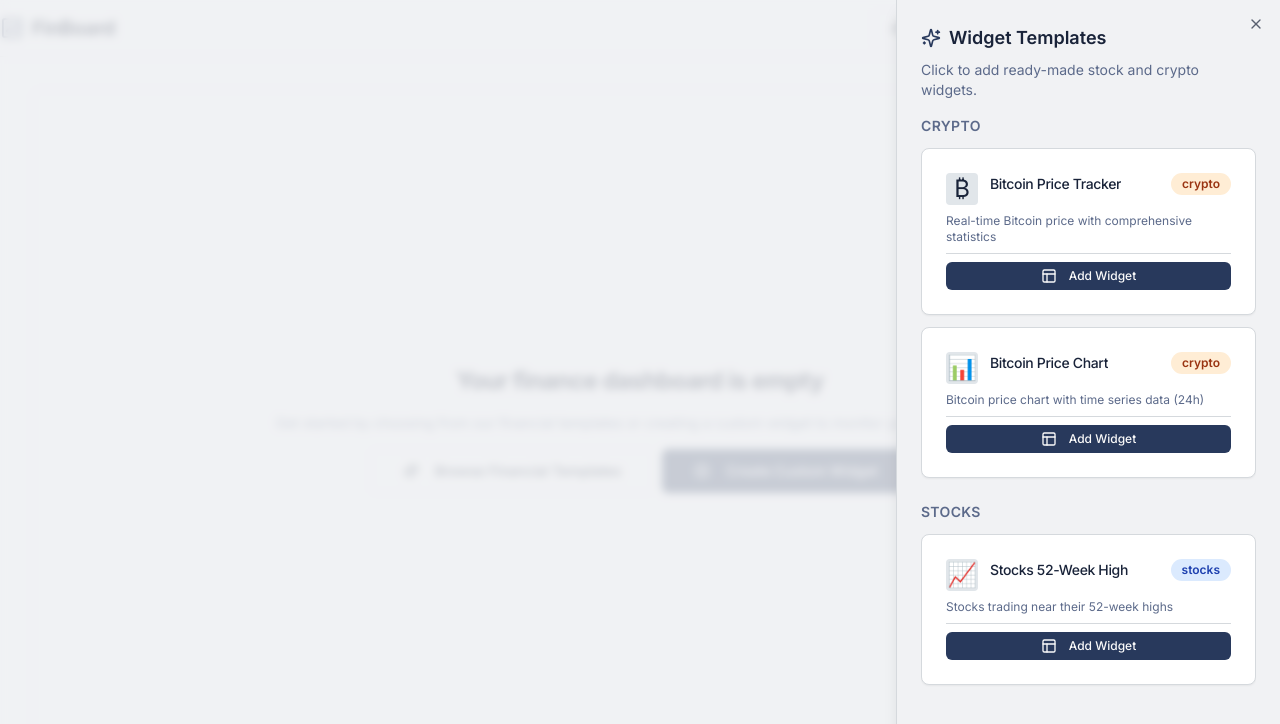
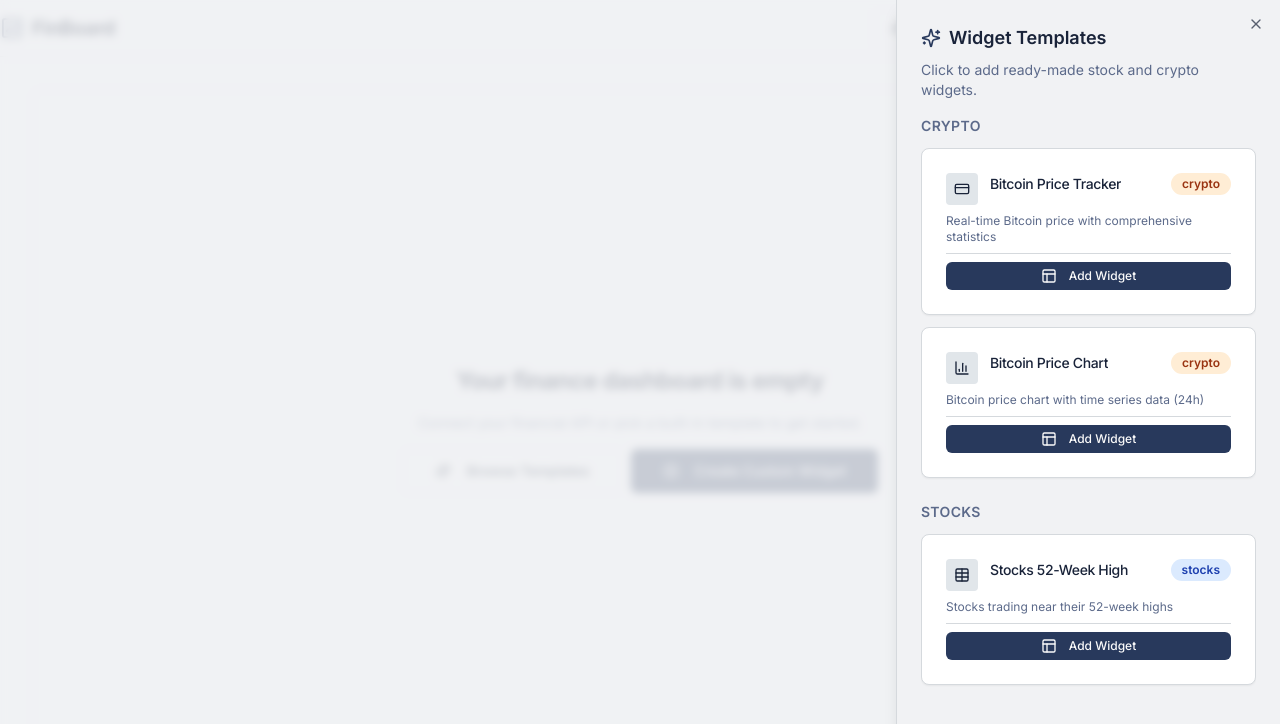
Before and after one commit to swgtds/finboard-frontend-assignment, a Next.js app: page / in a window 1280 px wide. Both pictures are taken after a click on the button "Templates". Shown: the top 724 px of the page. Built offline with nearby package versions, Linux system fonts and the light colour scheme.

Commit message:
remove: template thumbnail

```diff
--- a/src/components/Dashboard.tsx
+++ b/src/components/Dashboard.tsx
@@ -105,14 +105,14 @@ export function Dashboard() {
             <div className="flex flex-col items-center gap-4 text-center">
                 <h3 className="text-2xl font-bold tracking-tight">Your finance dashboard is empty</h3>
                 <p className="text-sm text-muted-foreground">
-                  Get started by choosing from our financial templates or creating a custom widget to monitor your investments.
+                  Connect your financial API or pick a built-in template to get started.
                   {isDragOver && " Drop template here to add it!"}
                 </p>
                 <div className="flex gap-2 flex-wrap justify-center">
                   <TemplatesSidebar>
                     <Button variant="outline" size="lg">
                       <Sparkles className="mr-2 h-4 w-4" />
-                      Browse Financial Templates
+                      Browse Templates
                     </Button>
                   </TemplatesSidebar>
                   <WidgetBuilderModal>
--- a/src/components/TemplatesSidebar.tsx
+++ b/src/components/TemplatesSidebar.tsx
@@ -15,7 +15,7 @@ import { Badge } from "@/components/ui/badge";
 import { Card, CardContent, CardDescription, CardHeader, CardTitle } from "@/components/ui/card";
 import { useDashboardStore } from "@/store/dashboardStore";
 import { widgetTemplates, WidgetTemplate } from "@/lib/templates";
-import { Layout, Sparkles, GripVertical } from "lucide-react";
+import { Layout, Sparkles, GripVertical, BarChart3, CreditCard, Table } from "lucide-react";
 import { useToast } from "@/hooks/use-toast";
 import { generateId } from "@/lib/utils";
 import type { WidgetConfig } from "@/lib/types";
@@ -28,6 +28,19 @@ export function TemplatesSidebar({ children }: TemplatesSidebarProps) {
   const [open, setOpen] = useState(false);
   const { addWidget } = useDashboardStore();
   const { toast } = useToast();
+
+  const getWidgetIcon = (type: string) => {
+    switch (type) {
+      case 'chart':
+        return <BarChart3 className="w-4 h-4" />;
+      case 'card':
+        return <CreditCard className="w-4 h-4" />;
+      case 'table':
+        return <Table className="w-4 h-4" />;
+      default:
+        return <Layout className="w-4 h-4" />;
+    }
+  };
 
   const handleTemplateSelect = (template: WidgetTemplate) => {
     const newWidget: WidgetConfig = {
@@ -104,7 +117,7 @@ export function TemplatesSidebar({ children }: TemplatesSidebarProps) {
                       <CardHeader className="pb-2">
                         <div className="flex items-start gap-3">
                           <div className="text-2xl w-8 h-8 flex items-center justify-center bg-muted rounded">
-                            {template.thumbnail}
+                            {getWidgetIcon(template.config.type)}
                           </div>
                           <div className="flex-1 min-w-0">
                             <div className="flex items-center justify-between gap-2">
```
